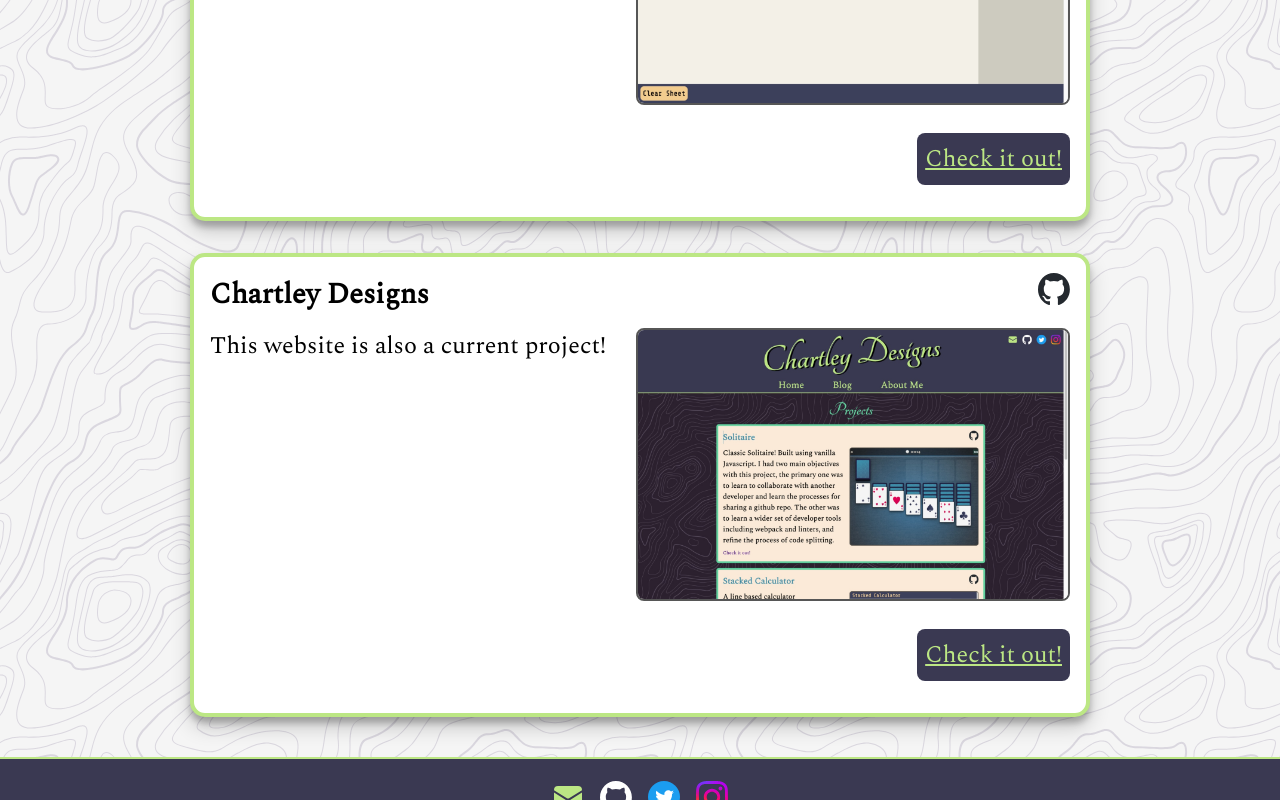
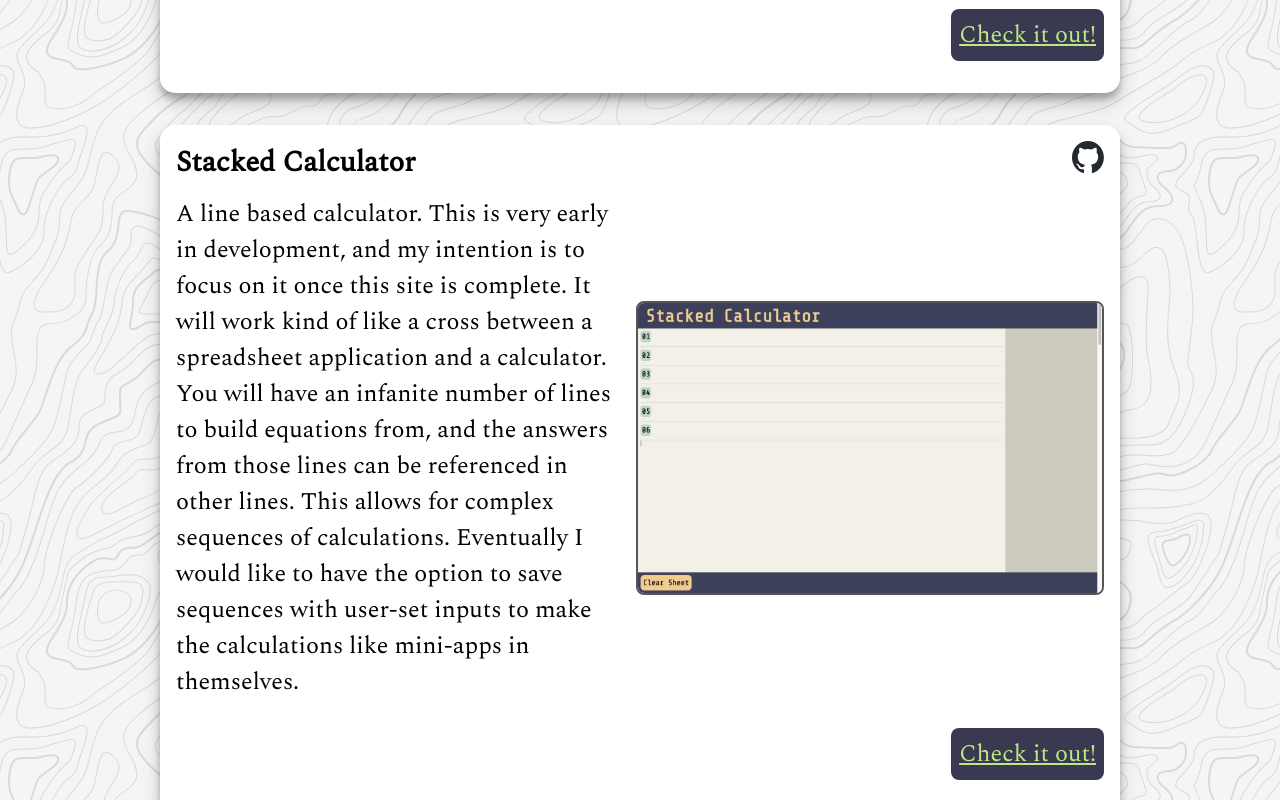
Before and after one commit to chartley1988/chartley-website, a React (Vite) app: page / in a window 1280 px wide. Shown: the part 1060-1860 px from the top of the page. Built offline with nearby package versions, Linux system fonts and the light colour scheme.

Commit message:
Updated Content. Fixed Page title

```diff
--- a/index.html
+++ b/index.html
@@ -3,7 +3,7 @@
   <head>
     <meta charset="UTF-8" />
     <meta name="viewport" content="width=device-width, initial-scale=1.0" />
-    <title>Prairie Dog Productions</title>
+    <title>Chartley Designs</title>
     <link rel="preconnect" href="https://fonts.googleapis.com"><link rel="preconnect" href="https://fonts.gstatic.com" crossorigin><link href="https://fonts.googleapis.com/css2?family=Spectral&family=Tangerine:wght@700&display=swap" rel="stylesheet">
   </head>
   <body>
--- a/src/components/pages/about_me/about_me.css
+++ b/src/components/pages/about_me/about_me.css
@@ -1,37 +1,28 @@
 .about-me {
-    padding: 0.5rem 1rem 0.5rem 1rem;
     width: 65%;
     height: auto;
 
 
     display: flex;
     flex-direction: column;
-    gap: 1rem;
+    gap: 1.5rem;
     align-items: center;
 }
 
 .about-me > p {
-    padding: 1rem;
-    background-color: white;
-    box-shadow: rgba(0, 0, 0, 0.19) 0px 10px 20px, rgba(0, 0, 0, 0.23) 0px 6px 6px;
-    border: 6px solid var(--color-accent-medium);
-    border-radius: 0.8rem;
     font-size: 1.5rem;
 }
 
 .about-me > img {
-    width: 100%;
-    border-radius: 0.8rem;
+    padding: 0;
     border: 6px solid var(--color-accent-light);
-    box-shadow: rgba(0, 0, 0, 0.19) 0px 10px 20px, rgba(0, 0, 0, 0.23) 0px 6px 6px;
     box-sizing: border-box;
     object-fit: cover;
 }
 
 @media only screen and (max-width: 768px) {
     .about-me {
-        gap: 0.5rem;
-        padding: 0.5rem 1rem 0.5rem 1rem;
+        gap: 1rem;
         width: 100%;
     }
 
--- a/src/components/pages/about_me/about_me.tsx
+++ b/src/components/pages/about_me/about_me.tsx
@@ -5,12 +5,16 @@
 function AboutMe() {
 	return (
 		<div className='about-me'>
-			<p>
+			<p className='main-container'>
 				Hello! My name is Carson Hartley. I am a web developer from the
 				Calgary area in Alberta, Canada. I have a passion for creating
 				things, sometimes from code, sometimes from wood.
 			</p>
-			<img src={photo} alt="Photo of Me"></img>
+			<hr />
+			<p>
+
+			</p>
+			<img className='main-container' src={photo} alt="Photo of Me"></img>
 		</div>
 	);
 }
--- a/src/components/pages/blog/blog.css
+++ b/src/components/pages/blog/blog.css
@@ -1,6 +1,6 @@
 .blog {
     max-width: 900px;
-    padding: 0.5rem 1rem 0.5rem 1rem;
+    padding: 0rem 1rem 0.5rem 1rem;
 
     display: flex;
     flex-direction: column;
--- a/src/components/pages/blog_post/blog_post.css
+++ b/src/components/pages/blog_post/blog_post.css
@@ -1,3 +1,16 @@
+.blog-post > div {
+    display: flex;
+    justify-content: space-between;
+}
+
+.blog-post > div > :nth-child(2) {
+    align-self: flex-start;
+    font-style: italic;
+    min-width: max-content;
+
+}
+
+
 @media only screen and (max-width: 828px) {
     .blog-post > h2 {
         font-size: 1.5rem;
--- a/src/components/pages/blog_post/blog_post.tsx
+++ b/src/components/pages/blog_post/blog_post.tsx
@@ -1,18 +1,20 @@
-import {  useState } from 'react';
+import { useState } from 'react';
 import { useLoaderData } from 'react-router-dom';
 import ReactMarkdown from 'react-markdown';
-import './blog_post.css'
+import './blog_post.css';
 
 function BlogPost() {
 	const data: any = useLoaderData();
-    console.log(data);
+	console.log(data);
 
 	const [postData, setPostData] = useState(data[0]);
 
 	return (
 		<div className='main-container blog-post'>
-			<h2>{postData.title}</h2>
-			<p>{postData.date_posted.split('T')[0]}</p>
+			<div>
+				<h2>{postData.title}</h2>
+				<p>{postData.date_posted.split('T')[0]}</p>
+			</div>
 			<ReactMarkdown>{postData.content}</ReactMarkdown>
 		</div>
 	);
--- a/src/components/projects/projects.css
+++ b/src/components/projects/projects.css
@@ -56,8 +56,6 @@
 	padding: 1rem;
 	background-color: white;
 	border-radius: 15px;
-	border: 4px var(--color-accent-light) solid;
-	box-shadow: rgba(0, 0, 0, 0.19) 0px 10px 20px, rgba(0, 0, 0, 0.23) 0px 6px 6px;
 
 	display: flex;
 	flex-direction: column;
@@ -78,8 +76,8 @@
 
 .project > .content-wrapper > img {
 	width: 50%;
-	height: auto;
-	object-fit: cover;
+	align-self: center;
+	object-fit:scale-down;
 	border-radius: 0.5rem;
 	border: 2px rgba(0, 0, 0, 0.662) solid;
 }
@@ -96,6 +94,11 @@
 	font-size: 1.5rem;
 	text-decoration: underline;
 	text-align: center;
+}
+
+.projects > ul {
+	display: flex;
+	align-items: center;
 }
 /* -------------------------------------------------------------- */
 
--- a/src/components/projects/projects.tsx
+++ b/src/components/projects/projects.tsx
@@ -17,7 +17,7 @@
 const projectArray = iterate(projects_data);
 
 const listProjects = projectArray.map((project: any) => (
-	<li className='project' key={project.key_value}>
+	<li className='project main-container' key={project.key_value}>
 		<div className='project-header'>
 			<h3>{project.title}</h3>
 			<div>
--- a/src/components/social_bar/social_bar.css
+++ b/src/components/social_bar/social_bar.css
@@ -16,13 +16,13 @@
 }
 
 .social-bar > * {
-    transform: scale(1);
+    transform: scale(1) rotate(0);
     transition-duration: 0.2s;
 }
 
 .social-bar > *:hover {
     filter: brightness(1.3);
-    transform: scale(1.2);
+    transform: scale(1.2) rotate(20deg);
     transition-duration: 0.2s;
 }
 
--- a/src/data/projects_data.ts
+++ b/src/data/projects_data.ts
@@ -6,27 +6,29 @@
 	{
 		title: 'Solitaire',
 		description:
-			'Classic Solitaire! Built using vanilla Javascript. I had two main objectives with this project, the primary one was to learn to collaborate with another developer and learn the processes for sharing a github repo. The other was to learn a wider set of developer tools including webpack and linters, and refine the process of code splitting.',
+			'Classic Solitaire! Built using vanilla Javascript. I had two main objectives with this project, the primary one was to learn to collaborate with another developer and learn the processes for sharing a github repo. The other was to learn a wider set of developer tools including webpack and linters, and refine the process of code splitting. The biggest challenges were probably the animations! It took a while to get them right, but I think they distinguish this version of Solitiare from many others out there. The ultimate purpose of this project is not actually Solitaire, but a framework for creating any card game, so future updates will concentrate on making more reusable components and functions for rapid prototyping.',
 		image_src: solitaire_img,
 		live_url: 'https://daver067.github.io/card-games/',
 		github_url: 'https://github.com/Daver067/card-games',
-		key_value: "solitaire",
+		key_value: 'solitaire',
 	},
 	{
 		title: 'Stacked Calculator',
-		description: 'A line based calculator',
+		description:
+			'A line based calculator. This is very early in development, and my intention is to focus on it once this site is complete. It will work kind of like a cross between a spreadsheet application and a calculator. You will have an infanite number of lines to build equations from, and the answers from those lines can be referenced in other lines. This allows for complex sequences of calculations. Eventually I would like to have the option to save sequences with user-set inputs to make the calculations like mini-apps in themselves.',
 		image_src: stacked_calculator_img,
 		live_url: 'https://chartley1988.github.io/chartleys-calculator/',
 		github_url: 'https://github.com/chartley1988/chartleys-calculator',
-		key_value: "calculator",
+		key_value: 'calculator',
 	},
 	{
 		title: 'Chartley Designs',
-		description: 'This website is also a current project!',
+		description:
+			'This website is also a current project! Built with react using vite. This is really my first major foray into react. Uses react router to handle routing and URLs. The blog is powered by Sanity CMS as a backend. This website is also my first time using a CMS.',
 		image_src: website_img,
 		live_url: 'https://chartley1988.github.io/chartley-website/',
 		github_url: 'https://github.com/chartley1988/chartley-website',
-		key_value: "website",
+		key_value: 'website',
 	},
 ];
 
```
Also changed, not shown: src/data/blog_data.ts (deleted, +0 -16 lines), src/styles/main.css.
